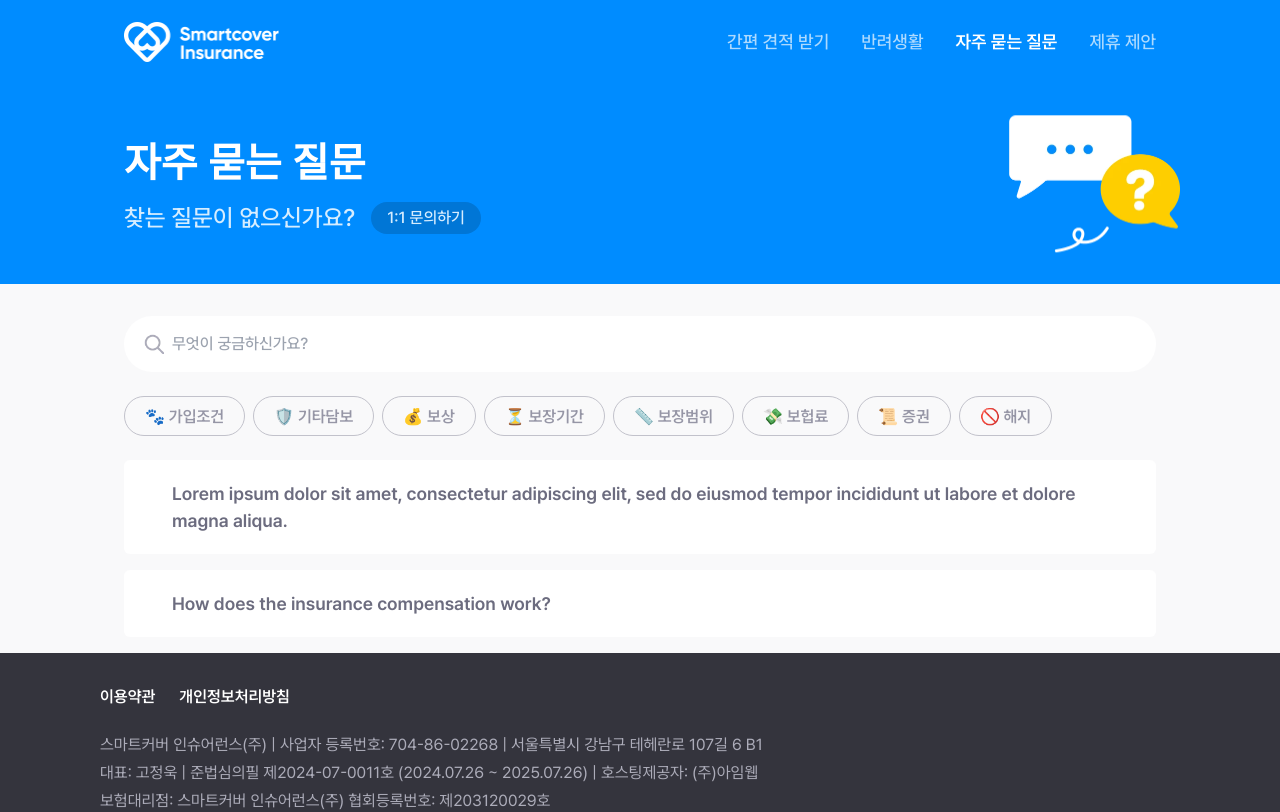
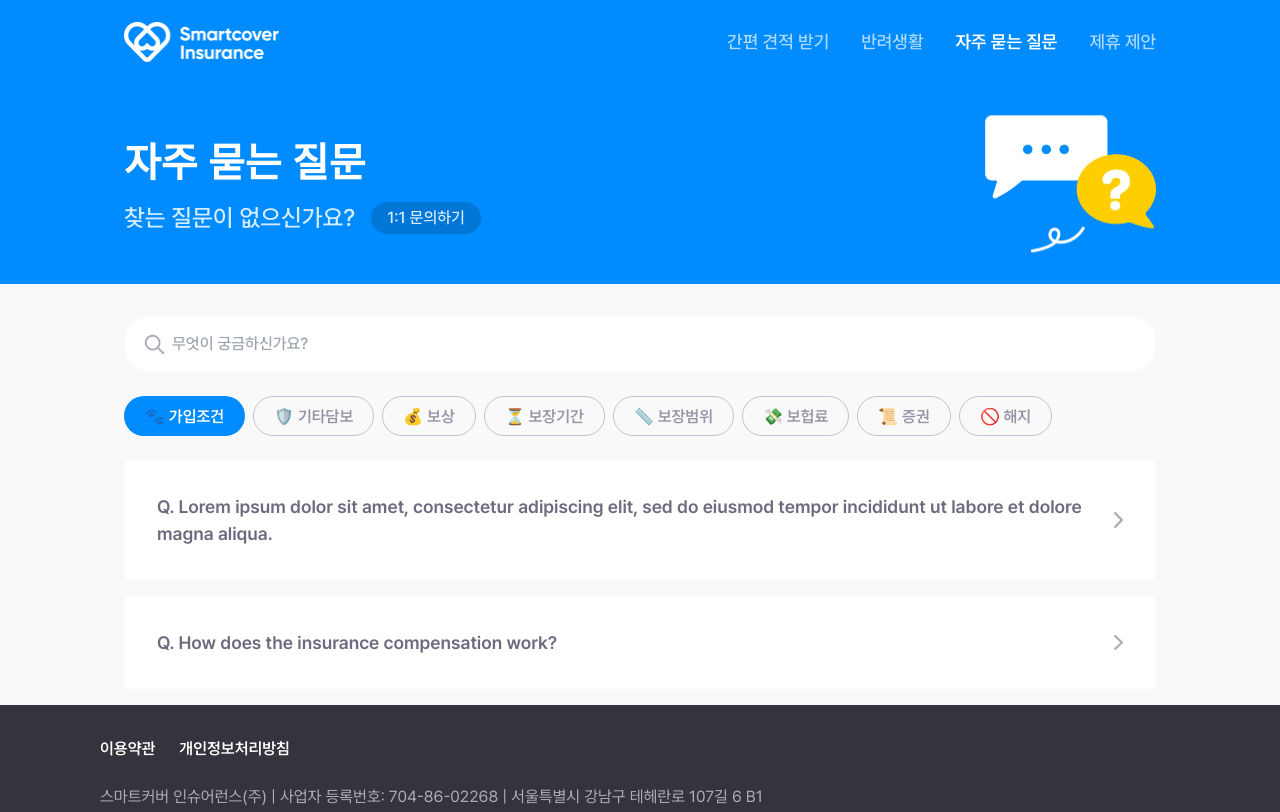
Before and after one commit to FITPET-A/FITPET_FE, a Next.js app: page /FAQ in a window 1280 px wide. Shown: the top 812 px of the page. Built offline with nearby package versions, Linux system fonts and the light colour scheme; a web font is replaced by a local one.

Commit message:
style: faq page 디자인 추가 수정

```diff
--- a/app/FAQ/components/FAQItem.tsx
+++ b/app/FAQ/components/FAQItem.tsx
@@ -1,4 +1,5 @@
 import React, { useState } from "react";
+import Image from "next/image";
 
 interface FAQItemProps {
   question: string;
@@ -9,36 +10,39 @@ function FAQItem({ question, answer }: FAQItemProps) {
   const [isOpen, setIsOpen] = useState(false);
 
   const handleToggle = () => {
-    setIsOpen(!isOpen);
+    setIsOpen((prev) => !prev);
   };
 
   return (
-    <div className="mb-4 gap-4 rounded-md bg-grayscale-00 px-8 text-lg">
-      <div
-        role="button"
-        tabIndex={0}
-        onClick={handleToggle}
-        onKeyDown={(e) => {
-          if (e.key === "Enter" || e.key === " ") {
-            handleToggle();
+    <button
+      type="button"
+      onClick={handleToggle}
+      className={`mb-4 w-full gap-4 rounded-md p-8 text-left text-lg ${
+        isOpen ? "border border-primary-50" : "border border-transparent"
+      } bg-grayscale-00`}
+    >
+      <div className="flex items-center justify-between">
+        <p className="font-semibold text-grayscale-70">{`Q. ${question}`}</p>
+        <Image
+          src={
+            isOpen
+              ? "/assets/faq_answerButton.webp"
+              : "/assets/faq_questionButton.webp"
           }
-        }}
-        className={`cursor-pointer gap-5 px-4 py-5 ${
-          isOpen ? "border-b-1 border-grayscale-10" : ""
-        }`}
-      >
-        <p className="font-semibold text-grayscale-70">{question}</p>
+          alt={isOpen ? "Answer icon" : "Question icon"}
+          width={isOpen ? 18 : 9}
+          height={isOpen ? 15 : 18}
+        />
       </div>
       <div
         className={`overflow-hidden transition-all duration-300 ${
           isOpen ? "max-h-40" : "max-h-0"
         }`}
       >
-        <div className="border-t-1 border-grayscale-10 px-4 py-5">
-          <p className="text-primary-50">{answer}</p>
-        </div>
+        <div className="my-5 h-[1px] bg-grayscale-10" />
+        <p className="text-primary-50">{`A. ${answer}`}</p>
       </div>
-    </div>
+    </button>
   );
 }
 
--- a/app/FAQ/layout.tsx
+++ b/app/FAQ/layout.tsx
@@ -26,7 +26,7 @@ export default function FaqLayout({ children }: { children: React.ReactNode }) {
             </button>
             <Image
               alt="faq_logo"
-              className="absolute right-0 top-[184px] z-0 -translate-y-1/2 transform"
+              className="absolute right-6 top-[184px] z-0 -translate-y-1/2 transform"
               src="/assets/faq_logo.webp"
               width={170.82}
               height={136}
--- a/app/FAQ/page.tsx
+++ b/app/FAQ/page.tsx
@@ -60,7 +60,7 @@ export default function Home() {
           <RoundButton
             key={category.label}
             label={category.label}
-            isSelected={selectedCategory === category.label}
+            isSelected={selectedCategory === category.label.split(" ")[1]}
             onClick={() =>
               setSelectedCategory(category.label.split(" ")[1] as keyof FAQData)
             }
```
Also changed, not shown: public/assets/faq_answerButton.webp (added), public/assets/faq_questionButton.webp (added).
